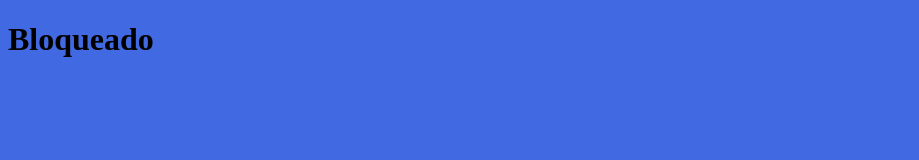
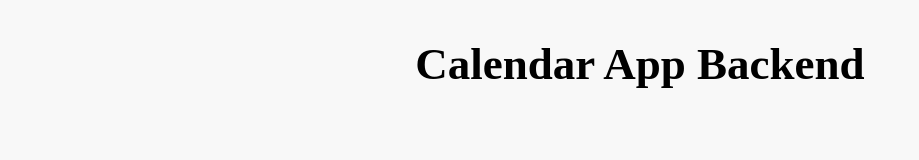
Before and after one commit to JaimeCabrera/calendar_backend, a website: page public/index.html in a window 1280 px wide. Shown: the whole page, without its empty margins (0-919 px from the left). Drawn offline with Linux system fonts and the light colour scheme.

Commit message:
modiffy styles

```diff
--- a/public/index.html
+++ b/public/index.html
@@ -4,10 +4,12 @@
     <meta charset="UTF-8" />
     <meta http-equiv="X-UA-Compatible" content="IE=edge" />
     <meta name="viewport" content="width=device-width, initial-scale=1.0" />
-    <title>Demo app</title>
+    <title>Calendar app</title>
     <link rel="stylesheet" href="./styles.css" />
   </head>
   <body>
-    <h1>Bloqueado</h1>
+    <div class="center">
+      <h1>Calendar App Backend</h1>
+    </div>
   </body>
 </html>
--- a/public/styles.css
+++ b/public/styles.css
@@ -1,4 +1,12 @@
 body,
 html {
-  background-color: royalblue;
+  background-color: rgb(248, 248, 248);
 }
+h1 {
+  font-size: 45px;
+}
+.center {
+  display: flex;
+  align-items: center;
+  justify-content: center;
+}
```
